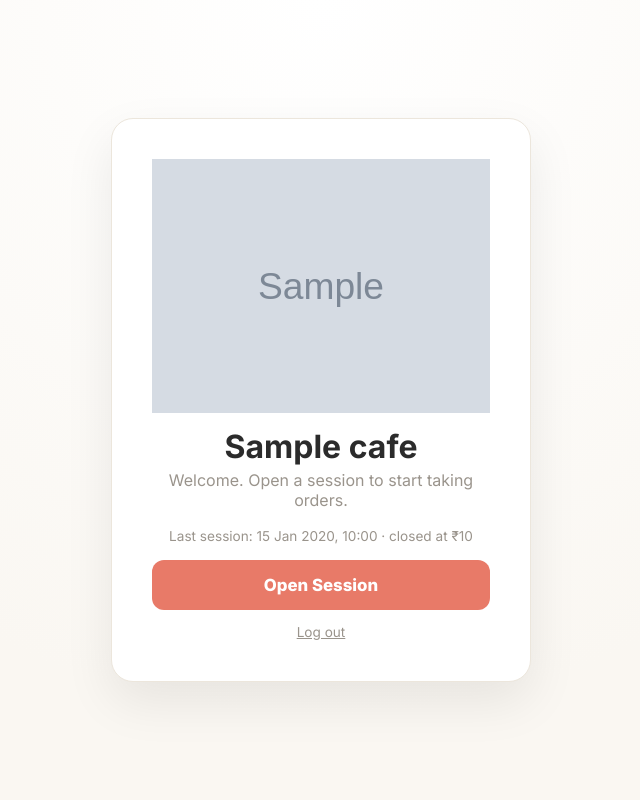
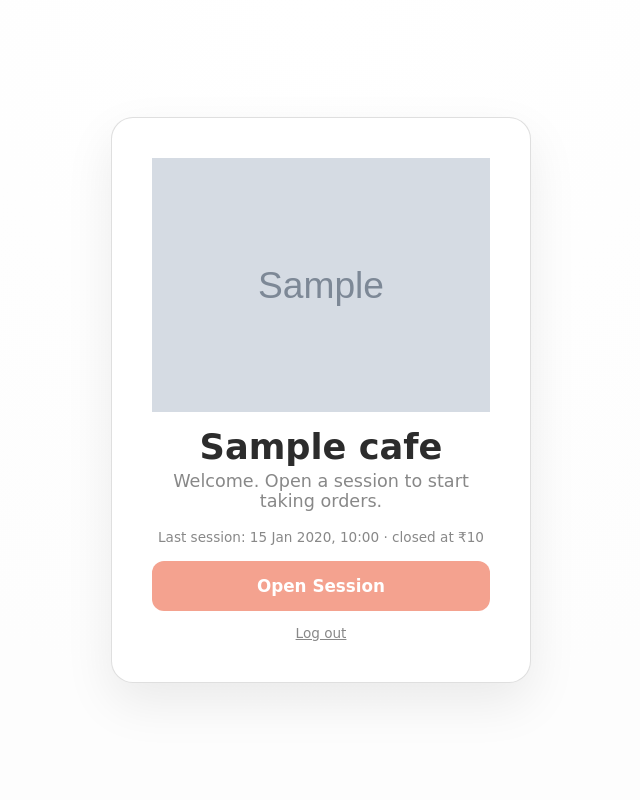
Before and after one commit to kashish2210/Kuba, a Django app: template templates/pos/session.html in a window 1280 px wide. Shown: the whole page, without its empty margins (319-959 px from the left). Run offline with Django 5.2, Linux system fonts and the light colour scheme; the template is opened without the code that fills it: most values are stand-ins (such as "Sample title", 1, 10 or a date in 2020); grey boxes marked "Sample" are stand-in pictures.

Commit message:
ui update

```diff
--- a/static/css/pos.css
+++ b/static/css/pos.css
@@ -1,18 +1,27 @@
 :root {
-    --bg: #faf7f2;
+    --bg: #fdfdfd;
     --panel: #ffffff;
-    --ink: #2b2b2b;
-    --muted: #9a948c;
-    --line: #ece6dc;
-    --primary: #e87a68;
-    --accent: #2c3e50;
-    --ok: #34b27b;
-    --bad: #e05a4d;
-    --soft: #f4efe7;
+    --ink: #2c2c2c;
+    --muted: #888;
+    --line: rgba(44, 44, 44, 0.15);
+    --primary: #f4a28f;
+    --accent: #333;
+    --ok: #c1e1c1;
+    --bad: #fad6d3;
+    --soft: #f4f5f7;
 }
 * { box-sizing: border-box; }
 html, body { margin: 0; height: 100%; }
-body { font-family: 'Inter', system-ui, sans-serif; background: var(--bg); color: var(--ink); }
+body {
+    font-family: 'Patrick Hand', cursive;
+    color: var(--ink);
+    background: #fdfdfd;
+    background-image:
+        linear-gradient(rgba(200, 200, 200, 0.3) 1px, transparent 1px),
+        linear-gradient(90deg, rgba(200, 200, 200, 0.3) 1px, transparent 1px);
+    background-size: 24px 24px;
+    font-size: 1.1rem;
+}
 button { font-family: inherit; cursor: pointer; }
 
 .pos-app { display: flex; flex-direction: column; height: 100vh; overflow: hidden; }
@@ -44,11 +53,11 @@ button { font-family: inherit; cursor: pointer; }
 
 /* ── Products ── */
 .cat-tabs { display: flex; flex-wrap: wrap; gap: 8px; margin-bottom: 12px; }
-.cat-tab { padding: 6px 14px; border-radius: 999px; border: 1.5px solid var(--cat); background: #fff; color: var(--cat); font-weight: 700; font-size: .82rem; }
+.cat-tab { padding: 6px 14px; border-radius: 999px; border: 1.5px solid var(--cat); background: #fff; color: var(--cat); font-weight: 700; font-size: 1rem; }
 .cat-tab.active { background: var(--cat); color: #fff; }
 .product-grid { display: grid; grid-template-columns: repeat(auto-fill, minmax(108px, 1fr)); gap: 12px; overflow-y: auto; padding-bottom: 26px; align-content: start; }
-.product-card { position: relative; display: flex; flex-direction: column; align-items: flex-start; gap: 4px; padding: 14px 12px; border: 1px solid var(--line); border-left: 4px solid var(--cat); border-radius: 12px; background: #fff; text-align: left; transition: transform .1s, box-shadow .1s; min-height: 78px; }
-.product-card:hover { transform: translateY(-2px); box-shadow: 0 6px 16px rgba(0,0,0,.08); }
+.product-card { position: relative; display: flex; flex-direction: column; align-items: flex-start; gap: 4px; padding: 14px 12px; border: 1px solid var(--line); border-left: 4px solid var(--cat); border-radius: 12px; background: #fff; text-align: left; transition: transform .1s, box-shadow .1s; min-height: 78px; box-shadow: 2px 2px 0px rgba(0,0,0,0.05); }
+.product-card:hover { transform: translateY(-2px); box-shadow: 4px 4px 0px rgba(0,0,0,0.08); }
 .product-card:active { transform: scale(.97); }
 .pc-dot { position: absolute; top: 10px; right: 10px; width: 9px; height: 9px; border-radius: 50%; }
 .pc-dot.on { background: var(--ok); } .pc-dot.off { background: var(--bad); }
```
